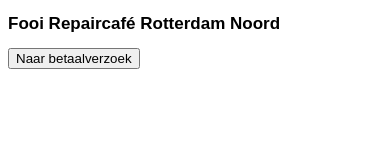
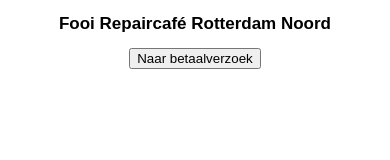
Before and after one commit to GliderGeek/glidergeeknl, a plain HTML site: page repaircafe.html in a window 390 px wide. Drawn offline with Linux system fonts and the light colour scheme.

Commit message:
make it look better on mobile

```diff
--- a/repaircafe.html
+++ b/repaircafe.html
@@ -3,12 +3,13 @@
 <head>
     <meta charset="UTF-8">
     <meta http-equiv="Cache-Control" content="no-cache">
+     <meta name="viewport" content="width=device-width, initial-scale=1.0">
     <title>Repaircafe Rotterdam Noord</title>
     <style>
         body { font-family: Arial; font-size: 0.3cm }
     </style>
 </head>
-<body>
+<body style="text-align: center;">
 
 <h2>Fooi Repaircafé Rotterdam Noord</h2>
 <button onclick="window.location.href='https://diensten.asnbank.nl/online/betaalverzoek/#/v2/dc00f56e-244e-4c7d-8589-98dd45b04bcb/kK4gykCjrt69udq0ZqIxqP6Z9ARqzadt';">Naar betaalverzoek</button>
```
